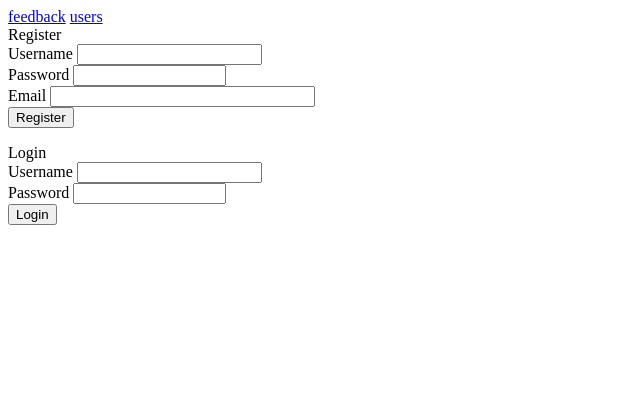
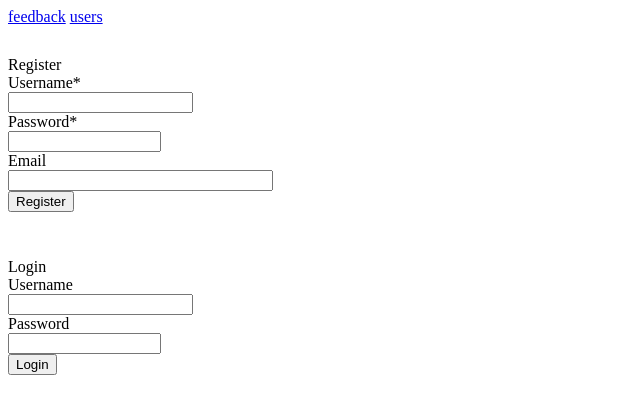
Before and after one commit to descensiontohell/foo.bar-test-assignment, a Flask app: page / in a window 1280 px wide. Shown: the top 414 px of the page, without its empty margins (0-640 px from the left). Run offline with Flask 3, Linux system fonts and the light colour scheme; some libraries are stand-ins or nearby versions.

Commit message:
fix: fix some styling in login.html

```diff
--- a/src/templates/login.html
+++ b/src/templates/login.html
@@ -1,5 +1,5 @@
 {% if current_user.is_authenticated %}
-  Logged in as {{ current_user.username }}
+  {{ _("Logged in as") }} {{ current_user.username }}
   <a href="/logout">
     <button>{{ _("Logout") }}</button>
   </a>
@@ -19,14 +19,14 @@
 {% endwith %}
 
 {% if not current_user.is_authenticated %}
-<div class="register__form" style='display:flex;flex-direction:column;'">
+<div class="register__form" style='display:flex;flex-direction:column;padding-top:30px'>
   <div>{{ _("Register") }}</div>
   <form method="POST" action="">
     <div>{{ register_form.identifier(hidden=True, value='REGISTER') }}</div>
     <div>{{ register_form.csrf_token }}</div>
-    <div>{{ register_form.register_name.label }} {{ register_form.register_name(size=20) }}</div>
-    <div>{{ register_form.password.label }} {{ register_form.password(size=16) }}</div>
-    <div>{{ register_form.email.label }} {{ register_form.email(size=30) }}</div>
+    <div style="width:140px;">{{ register_form.register_name.label }}* {{ register_form.register_name(size=20) }}</div>
+    <div style="width:140px;">{{ register_form.password.label }}* {{ register_form.password(size=16) }}</div>
+    <div style="width:140px;">{{ register_form.email.label }} {{ register_form.email(size=30) }}</div>
     <input type="submit" value="{{ _('Register') }}">
   </form>
 </div>
@@ -36,13 +36,13 @@
 </div>
 {% endfor %}
 
-<div class="login__form" style='display:flex;flex-direction:column;'">
+<div class="login__form" style='display:flex;flex-direction:column;padding-top:30px'>
   <div>{{ _("Login") }}</div>
   <form method="POST" action="">
     <div>{{ login_form.identifier(hidden=True, value='LOGIN') }}</div>
     <div>{{ login_form.csrf_token }}</div>
-    <div>{{ login_form.login_name.label }} {{ login_form.login_name(size=20) }}</div>
-    <div>{{ login_form.password.label }} {{ login_form.password(size=16) }}</div>
+    <div style="width:140px;">{{ login_form.login_name.label }} {{ login_form.login_name(size=20) }}</div>
+    <div style="width:140px;">{{ login_form.password.label }} {{ login_form.password(size=16) }}</div>
     <input type="submit" value="{{ _('Login') }}">
  </form>
 
```
